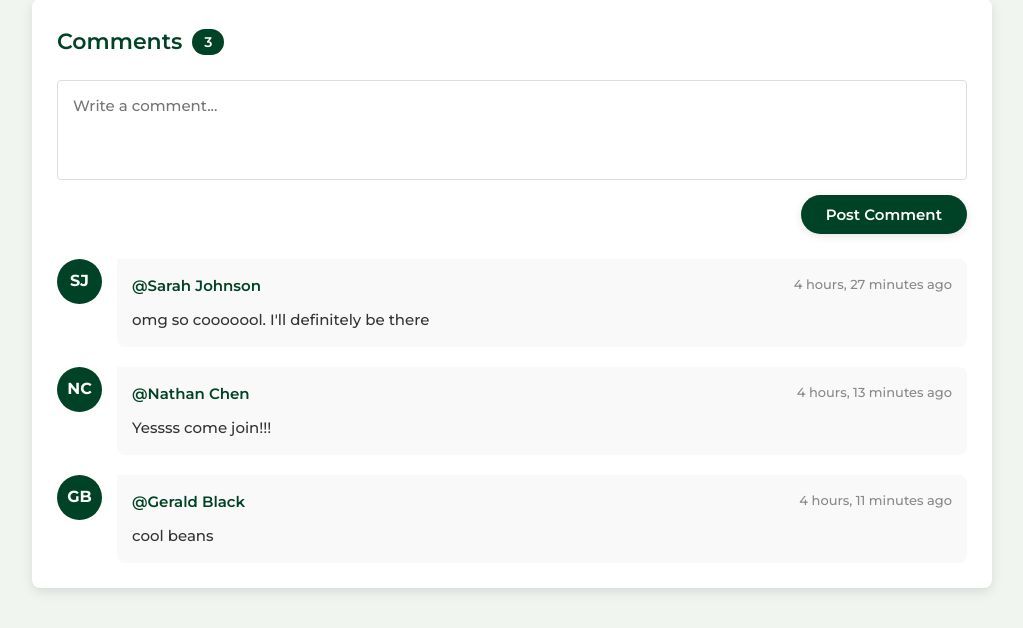
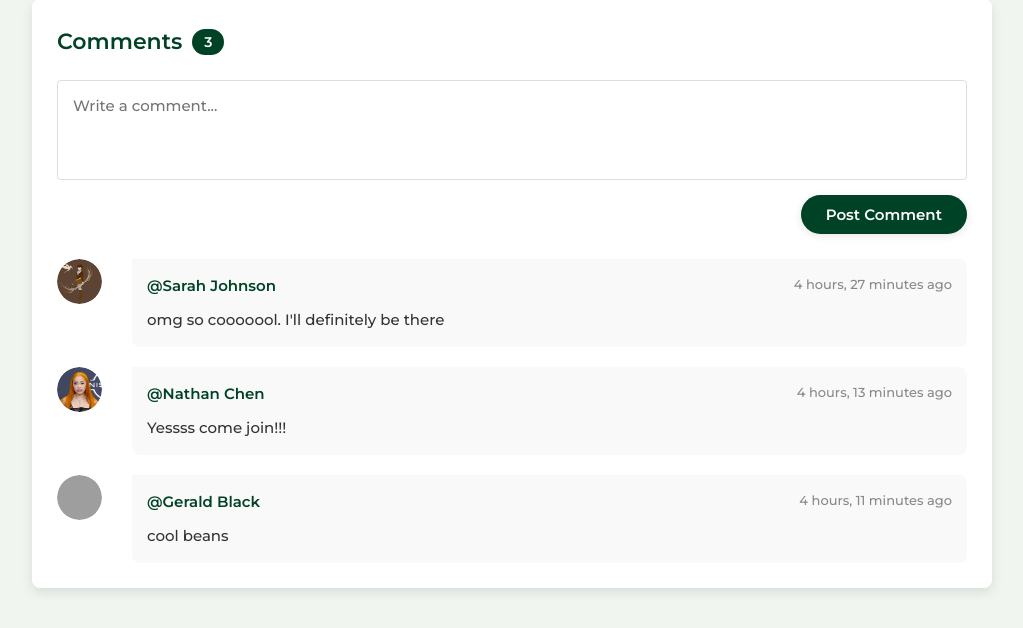
Before and after one commit to alee182/ITSC3155group11, a Django app: page /community/16/ in a window 1280 px wide. Shown: the part 895-1523 px from the top of the page, without its empty margins (128-1151 px from the left). Run offline with Django 5.2, Linux system fonts and the light colour scheme; data comes from the database, SQL or seed files in the repository; both versions use the stored data as it was after the commit; grey boxes are pictures that could not be loaded.

Commit message:
comment update

```diff
--- a/base/templates/base/community_detail.html
+++ b/base/templates/base/community_detail.html
@@ -89,9 +89,9 @@
         {% for comment in comments %}
         <div class="comment">
           <div class="comment-avatar">
-            <div class="avatar-initials">
-              {{ comment.user.first_name|first }}{{ comment.user.last_name|first }}
-            </div>
+            <img src="{% if comment.user.profile_pic %}{{ comment.user.profile_pic.url }}{% else %}{% static 'images/emptyuserprofile.jpg' %}{% endif %}"
+                alt="{{ comment.user.get_full_name }}"
+                class="comment-pfp">
           </div>
 
           <div class="comment-body">
--- a/static/css/community_detail.css
+++ b/static/css/community_detail.css
@@ -285,11 +285,7 @@ body {
   gap: 15px;
 }
 
-.comment-avatar {
-  flex-shrink: 0;
-}
-
-.avatar-initials {
+/* .avatar-initials {
   width: 45px;
   height: 45px;
   border-radius: 50%;
@@ -300,7 +296,7 @@ body {
   justify-content: center;
   font-weight: 700;
   font-size: 1.6rem;
-}
+} */
 
 .comment-body {
   flex: 1;
@@ -383,6 +379,26 @@ body {
   transform: scale(0.95);
 }
 
+.comment-avatar {
+  width: 45px;
+  height: 45px;
+  border-radius: 50%;
+  overflow: hidden;
+  flex-shrink: 0;
+  display: flex;
+  align-items: center;
+  justify-content: center;
+  margin-right: 15px;
+}
+
+.comment-pfp {
+  width: 45px;
+  height: 45px;
+  border-radius: 50%;
+  object-fit: cover;
+  display: block;
+}
+
 /* Responsive Design */
 @media screen and (max-width: 768px) {
   .container {
```
Also changed, not shown: db.sqlite3.
